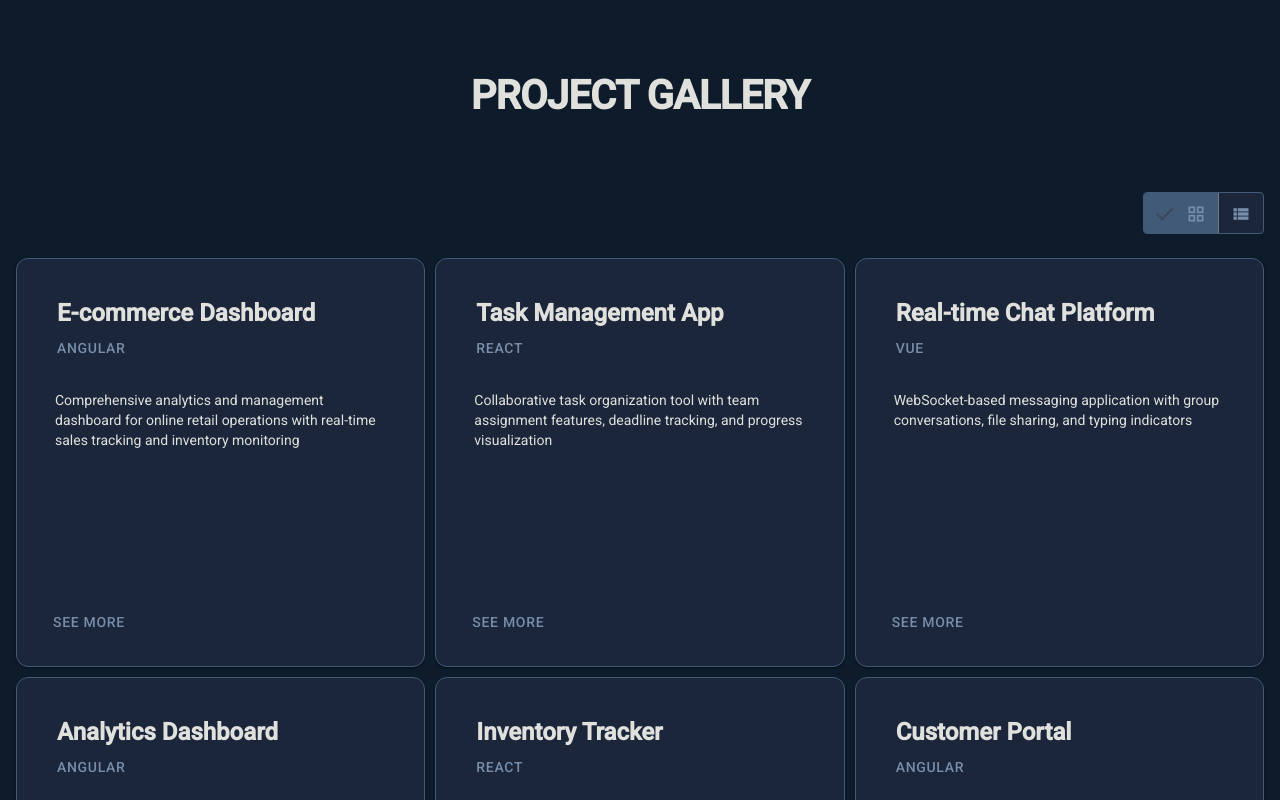
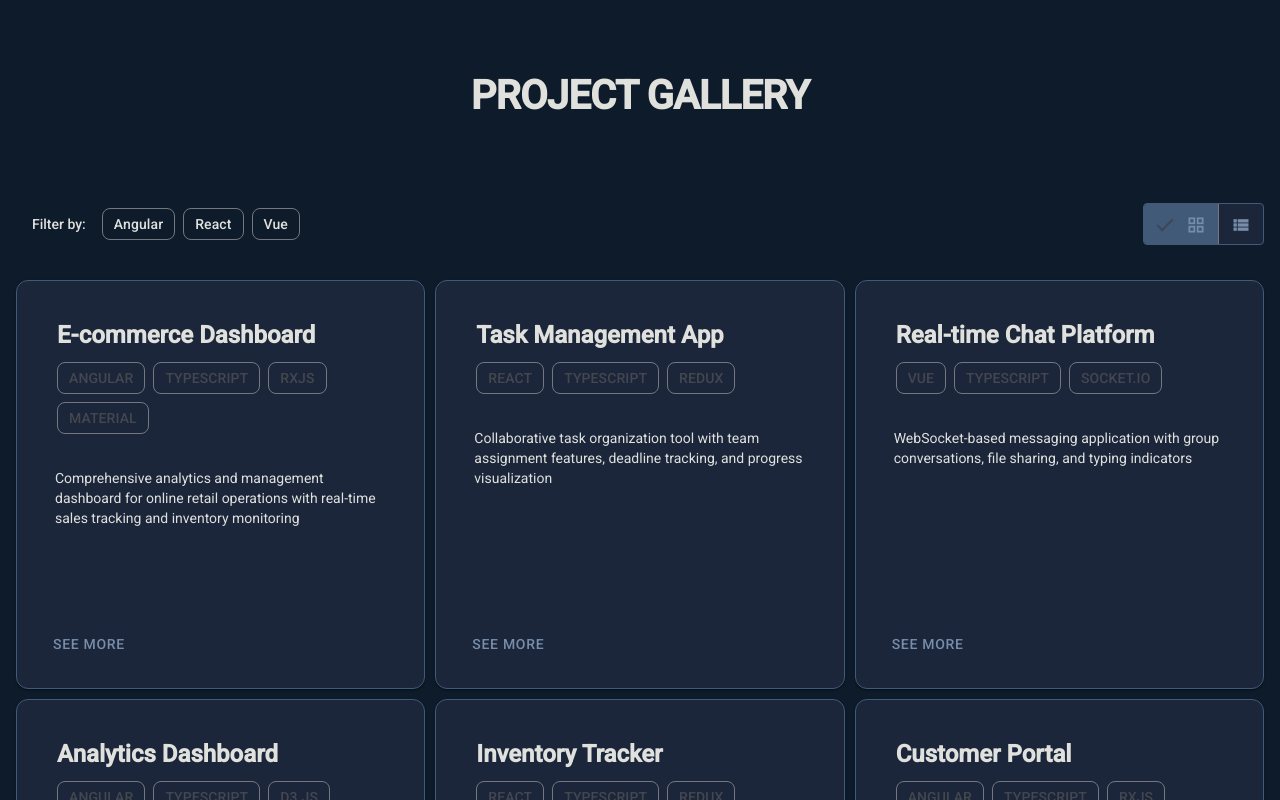
Before and after one commit to raulciprian-tudor/project-showcase-gallery, an Angular app: page / in a window 1280 px wide. Shown: the top 800 px of the page. Built offline with nearby package versions, Linux system fonts and the light colour scheme.

Commit message:
feature/filtering-system

```diff
--- a/public/dummy-projects.json
+++ b/public/dummy-projects.json
@@ -3,96 +3,96 @@
     "id": "proj-001",
     "name": "E-commerce Dashboard",
     "description": "Comprehensive analytics and management dashboard for online retail operations with real-time sales tracking and inventory monitoring",
-    "techStack": "Angular"
+    "techStack": ["Angular", "TypeScript", "RxJS", "Material"]
   },
   {
     "id": "proj-002",
     "name": "Task Management App",
     "description": "Collaborative task organization tool with team assignment features, deadline tracking, and progress visualization",
-    "techStack": "React"
+    "techStack": ["React", "TypeScript", "Redux"]
   },
   {
     "id": "proj-003",
     "name": "Real-time Chat Platform",
     "description": "WebSocket-based messaging application with group conversations, file sharing, and typing indicators",
-    "techStack": "Vue"
+    "techStack": ["Vue", "TypeScript", "Socket.io"]
   },
   {
     "id": "proj-004",
     "name": "Analytics Dashboard",
     "description": "Business intelligence platform for data visualization, KPI tracking, and custom report generation",
-    "techStack": "Angular"
+    "techStack": ["Angular", "TypeScript", "D3.js", "Material"]
   },
   {
     "id": "proj-005",
     "name": "Inventory Tracker",
     "description": "Stock management system with low-stock alerts, supplier integration, and barcode scanning capabilities",
-    "techStack": "React"
+    "techStack": ["React", "TypeScript", "Redux", "Material-UI"]
   },
   {
     "id": "proj-006",
     "name": "Customer Portal",
     "description": "Self-service platform for customers to manage accounts, track orders, and access support resources",
-    "techStack": "Angular"
+    "techStack": ["Angular", "TypeScript", "RxJS"]
   },
   {
     "id": "proj-007",
     "name": "Booking Management System",
     "description": "Reservation platform with calendar integration, automated confirmations, and payment processing",
-    "techStack": "Angular"
+    "techStack": ["Angular", "TypeScript", "Material", "Stripe"]
   },
   {
     "id": "proj-008",
     "name": "Social Media Dashboard",
     "description": "Multi-platform social media management tool with post scheduling, analytics, and engagement tracking",
-    "techStack": "React"
+    "techStack": ["React", "TypeScript", "Redux", "Chart.js"]
   },
   {
     "id": "proj-009",
     "name": "Expense Tracker",
     "description": "Personal finance application for budget management, expense categorization, and spending insights",
-    "techStack": "Vue"
+    "techStack": ["Vue", "TypeScript", "Vuex"]
   },
   {
     "id": "proj-010",
     "name": "Weather Forecast App",
     "description": "Location-based weather service with hourly forecasts, severe weather alerts, and interactive radar maps",
-    "techStack": "React"
+    "techStack": ["React", "TypeScript", "Leaflet"]
   },
   {
     "id": "proj-011",
     "name": "Fitness Tracking Platform",
     "description": "Workout logging and progress tracking application with exercise library, goal setting, and nutrition monitoring",
-    "techStack": "Angular"
+    "techStack": ["Angular", "TypeScript", "Material", "Chart.js"]
   },
   {
     "id": "proj-012",
     "name": "Recipe Management App",
     "description": "Digital cookbook with meal planning features, shopping list generation, and nutritional information",
-    "techStack": "Vue"
+    "techStack": ["Vue", "TypeScript", "Vuetify"]
   },
   {
     "id": "proj-013",
     "name": "Project Timeline Tool",
     "description": "Gantt chart-based project planning application with milestone tracking and resource allocation features",
-    "techStack": "Angular"
+    "techStack": ["Angular", "TypeScript", "RxJS", "D3.js"]
   },
   {
     "id": "proj-014",
     "name": "Video Streaming Platform",
     "description": "On-demand video service with adaptive streaming, playlist creation, and recommendation engine",
-    "techStack": "React"
+    "techStack": ["React", "TypeScript", "Redux", "Video.js"]
   },
   {
     "id": "proj-015",
     "name": "Job Board Application",
     "description": "Employment marketplace connecting job seekers with employers, featuring application tracking and resume management",
-    "techStack": "Vue"
+    "techStack": ["Vue", "TypeScript", "Vuex", "Vuetify"]
   },
   {
     "id": "proj-016",
     "name": "Learning Management System",
     "description": "Educational platform with course creation, student progress tracking, quizzes, and certification management",
-    "techStack": "Angular"
+    "techStack": ["Angular", "TypeScript", "Material", "RxJS"]
   }
 ]
--- /dev/null
+++ b/src/app/components/filter/filter.html
@@ -0,0 +1,8 @@
+<mat-toolbar>
+  <span class="filter-label">Filter by:</span>
+  <mat-chip-listbox [(ngModel)]="selectedTechs" multiple aria-label="Tech Selection">
+    <mat-chip-option value="angular">Angular</mat-chip-option>
+    <mat-chip-option value="typescript">React</mat-chip-option>
+    <mat-chip-option value="rxjs">Vue</mat-chip-option>
+  </mat-chip-listbox>
+</mat-toolbar>
--- /dev/null
+++ b/src/app/components/filter/filter.scss
@@ -0,0 +1,55 @@
+@import '../../../styles.scss';
+
+mat-toolbar {
+  background-color: transparent !important;
+  border-radius: 4px;
+  padding: $spacing-md;
+  display: flex;
+  align-items: center;
+  gap: $spacing-md;
+
+  .filter-label {
+    color: $dark-text-primary;
+    font-weight: $font-weight-medium;
+    font-size: $font-size-sm;
+    white-space: nowrap;
+  }
+
+  mat-chip-listbox {
+    display: flex;
+    flex-wrap: wrap;
+    gap: $spacing-xs;
+
+    mat-chip-option {
+      background-color: transparent;
+      font-size: $font-size-sm;
+      font-weight: $font-weight-regular;
+      transition: all 0.2s ease;
+
+      ::ng-deep .mat-mdc-chip-action-label {
+        color: $dark-text-primary !important;
+      }
+
+      &:hover {
+        background-color: rgba($dark-accent-primary, 0.1);
+        border-color: $dark-accent-primary;
+      }
+
+      &.mat-mdc-chip-selected {
+        background-color: $dark-accent-primary;
+
+        border-color: $dark-accent-primary;
+        font-weight: $font-weight-medium;
+
+        ::ng-deep .mat-mdc-chip-action-label {
+          color: $dark-bg-primary !important;
+        }
+      }
+
+      &:focus {
+        outline: 2px solid $dark-accent-primary;
+        outline-offset: 2px;
+      }
+    }
+  }
+}
--- /dev/null
+++ b/src/app/components/filter/filter.ts
@@ -0,0 +1,14 @@
+import { Component } from '@angular/core';
+import { MatToolbarModule } from '@angular/material/toolbar';
+import { MatChipsModule } from '@angular/material/chips';
+import { FormsModule } from '@angular/forms';
+
+@Component({
+  selector: 'app-filter',
+  imports: [MatToolbarModule, MatChipsModule, FormsModule],
+  templateUrl: './filter.html',
+  styleUrl: './filter.scss',
+})
+export class Filter {
+  selectedTechs: string[] = [];
+}
--- a/src/app/components/homepage/homepage.html
+++ b/src/app/components/homepage/homepage.html
@@ -1,5 +1,8 @@
 <div class="projects-container">
   <h1 style="text-align: center; padding: 1em">Project Gallery</h1>
+  <div class="toolbar-container">
+    <app-filter></app-filter>
+
     <div class="view-controls">
       <mat-button-toggle-group [(value)]="viewMode">
         <mat-button-toggle value="grid">
@@ -9,6 +12,7 @@
           <mat-icon>view_list</mat-icon>
         </mat-button-toggle>
       </mat-button-toggle-group>
+    </div>
   </div>
   <!-- Grid View -->
   @if (viewMode === 'grid') {
--- a/src/app/components/homepage/homepage.scss
+++ b/src/app/components/homepage/homepage.scss
@@ -18,11 +18,17 @@ h1 {
   text-transform: uppercase;
 }
 
+.toolbar-container {
+  display: flex;
+  justify-content: space-between;
+  align-items: center;
+  margin: 0 auto $spacing-lg auto;
+  max-width: 1400px;
+  width: 100%;
+}
+
 .view-controls {
   display: flex;
-  justify-content: flex-end;
-  margin: 0 auto $spacing-lg auto;
-  max-width: 1400px;
 
   mat-button-toggle-group {
     background-color: $dark-bg-secondary;
--- a/src/app/components/homepage/homepage.ts
+++ b/src/app/components/homepage/homepage.ts
@@ -7,12 +7,13 @@ import { BreakpointObserver, Breakpoints } from '@angular/cdk/layout'
 import { map } from 'rxjs';
 import { AsyncPipe } from '@angular/common';
 import { MatButtonToggleModule } from '@angular/material/button-toggle';
-import {MatIconModule} from '@angular/material/icon';
+import { MatIconModule } from '@angular/material/icon';
+import { Filter } from '../filter/filter';
 
 
 @Component({
   selector: 'app-homepage',
-  imports: [ProjectCard, MatGridListModule, AsyncPipe, MatButtonToggleModule, MatIconModule],
+  imports: [ProjectCard, MatGridListModule, AsyncPipe, MatButtonToggleModule, MatIconModule, Filter],
   templateUrl: './homepage.html',
   styleUrl: './homepage.scss',
 })
--- a/src/app/components/project-card/project-card.html
+++ b/src/app/components/project-card/project-card.html
@@ -1,7 +1,13 @@
 <mat-card>
   <mat-card-header>
     <mat-card-title>{{ project.name }}</mat-card-title>
-    <mat-card-subtitle>{{ project.techStack }}</mat-card-subtitle>
+    <mat-card-subtitle>
+      <mat-chip-set>
+        @for (tech of getTechStackArray(project.techStack); track tech) {
+        <mat-chip>{{ tech }}</mat-chip>
+        }
+      </mat-chip-set>
+    </mat-card-subtitle>
   </mat-card-header>
   <mat-card-content>
     <p>{{ project.description }}</p>
--- a/src/app/components/project-card/project-card.ts
+++ b/src/app/components/project-card/project-card.ts
@@ -3,13 +3,18 @@ import { ChangeDetectionStrategy, Component, Input } from '@angular/core';
 import { MatButtonModule } from '@angular/material/button';
 import { MatCardModule } from '@angular/material/card';
 import { ProjectInterface } from '../../core/interface/project.interface';
+import { MatChipsModule } from '@angular/material/chips';
 @Component({
   selector: 'app-project-card',
-  imports: [MatCardModule, MatButtonModule, DatePipe],
+  imports: [MatCardModule, MatButtonModule, DatePipe, MatChipsModule],
   templateUrl: './project-card.html',
   styleUrl: './project-card.scss',
   changeDetection: ChangeDetectionStrategy.OnPush,
 })
 export class ProjectCard {
   @Input() project!: ProjectInterface;
+
+  getTechStackArray(techStack: string | string[]): string[] {
+    return Array.isArray(techStack) ? techStack : [techStack];
+  }
 }
```
Also changed, not shown: 1 other file (tests, documents, lock files or other folders). Lines whose indentation alone changed are shown as unchanged.
